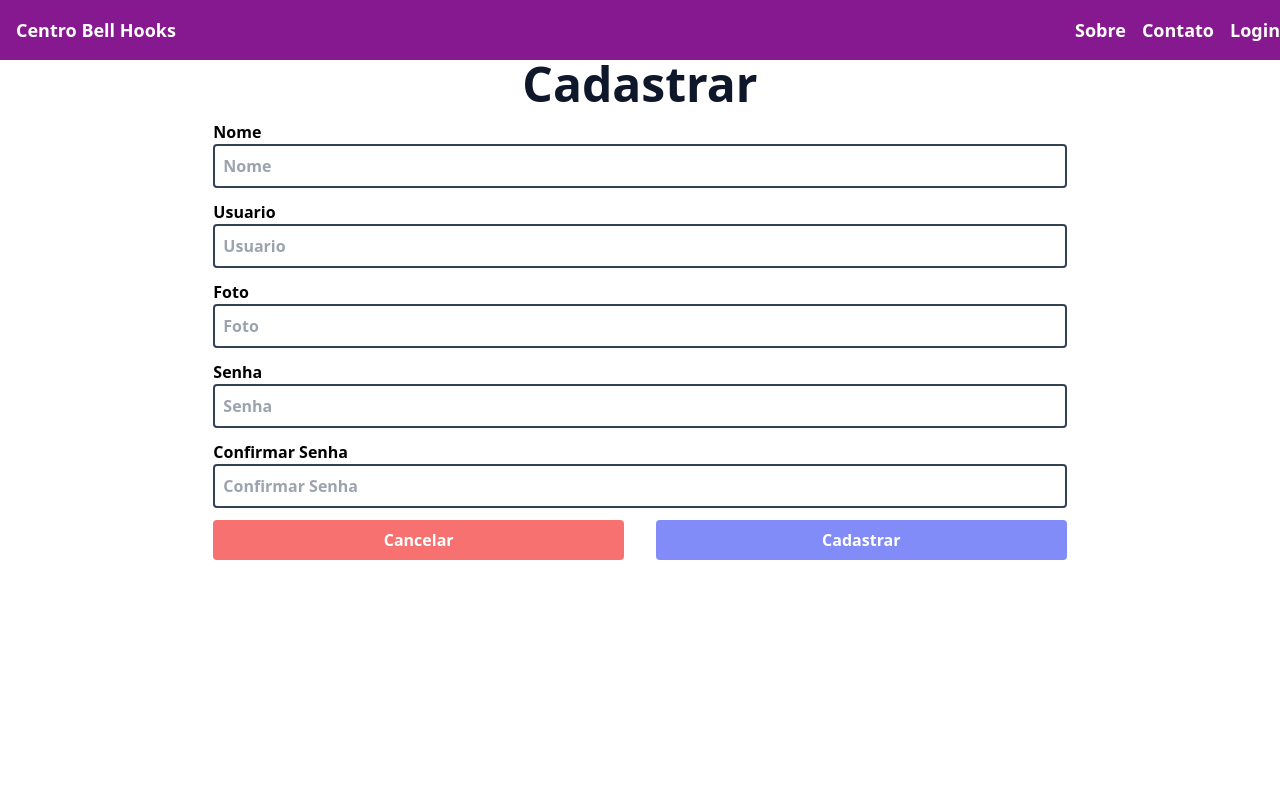
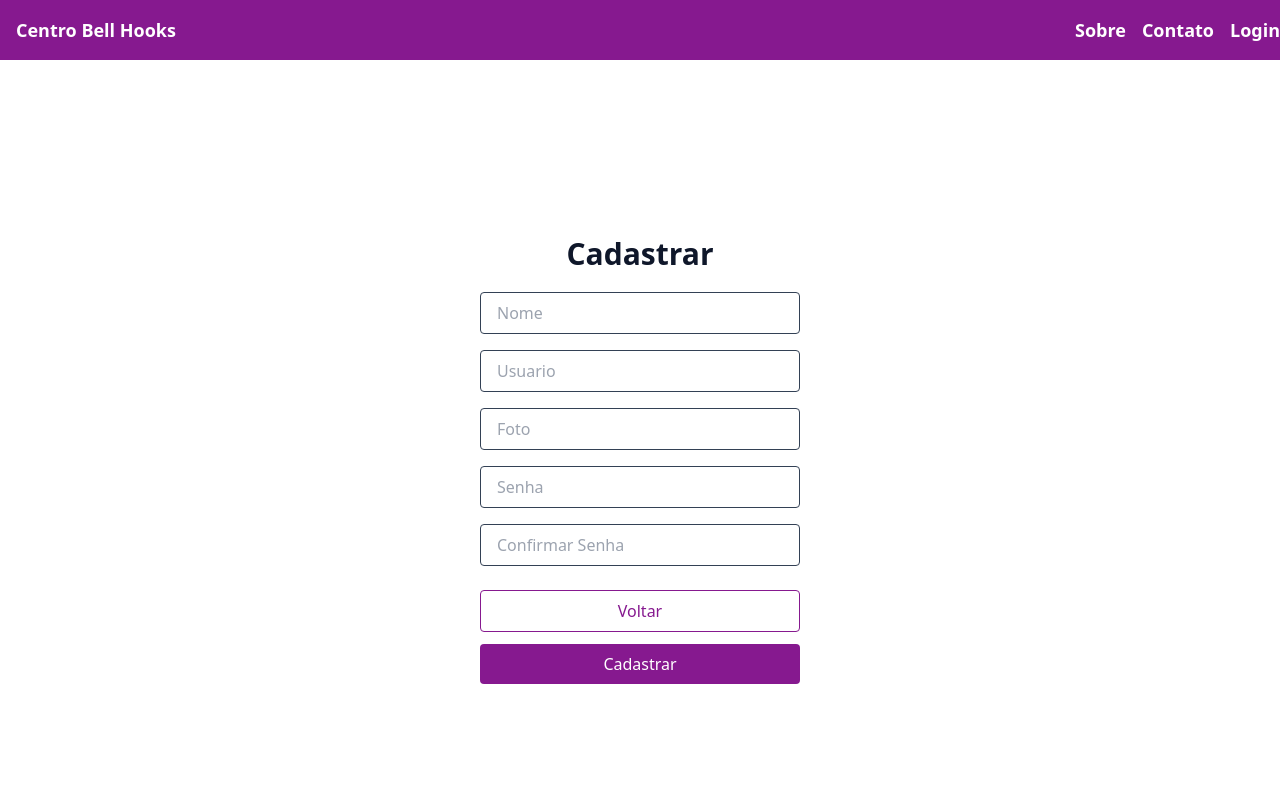
Before and after one commit to Centro-Bell-Hooks/frontend, a React (Vite) app: page /cadastro in a window 1280 px wide. Shown: the top 800 px of the page. Built offline with nearby package versions, Linux system fonts and the light colour scheme.

Commit message:
feat: adiciona estilizacao em cadastro

```diff
--- a/src/pages/cadastro/Cadastro.tsx
+++ b/src/pages/cadastro/Cadastro.tsx
@@ -5,9 +5,11 @@ import Usuario from '../../models/Usuario'
 import { auth } from '../../services'
 import { RotatingLines } from 'react-loader-spinner'
 import { routes } from '../../routes'
-import { Alert } from '../../components'
+import { Alert, Button, Input } from '../../components'
 
 const valoresInicias = { id: 0, nome: '', usuario: '', senha: '', foto: '' }
+
+// tarefa extra fazer o cadastro como step depois
 
 export function Cadastro() {
     const navigate = useNavigate()
@@ -26,11 +28,11 @@ export function Cadastro() {
         }
     }, [usuario, voltar])
 
-    function handleConfirmarSenha(e: ChangeEvent<HTMLInputElement>) {
+    function atualizarConfirmarSenha(e: ChangeEvent<HTMLInputElement>) {
         setConfirmaSenha(e.target.value)
     }
 
-    function atualizarEstado(e: ChangeEvent<HTMLInputElement>) {
+    function atualizarInput(e: ChangeEvent<HTMLInputElement>) {
         setUsuario({
             ...usuario,
             [e.target.name]: e.target.value,
@@ -59,78 +61,39 @@ export function Cadastro() {
     }
 
     return (
-        <div className="h-screen place-items-center font-bold">
+        <div className="h-screen flex justify-center items-center">
             {isLoading ? (
                 <RotatingLines strokeColor="white" strokeWidth="5" animationDuration="0.75" width="24" visible={true} />
             ) : (
-                <form className="flex justify-center items-center flex-col w-2/3 gap-3" onSubmit={cadastrarNovoUsuario}>
-                    <h2 className="text-slate-900 text-5xl">Cadastrar</h2>
-                    <div className="flex flex-col w-full">
-                        <label htmlFor="nome">Nome</label>
-                        <input
-                            type="text"
-                            name="nome"
-                            placeholder="Nome"
-                            className="border-2 border-slate-700 rounded p-2"
-                            value={usuario.nome}
-                            onChange={(e: ChangeEvent<HTMLInputElement>) => atualizarEstado(e)}
-                        />
-                    </div>
-                    <div className="flex flex-col w-full">
-                        <label htmlFor="usuario">Usuario</label>
-                        <input
-                            type="text"
-                            name="usuario"
-                            placeholder="Usuario"
-                            className="border-2 border-slate-700 rounded p-2"
-                            value={usuario.usuario}
-                            onChange={(e: ChangeEvent<HTMLInputElement>) => atualizarEstado(e)}
-                        />
-                    </div>
-                    <div className="flex flex-col w-full">
-                        <label htmlFor="foto">Foto</label>
-                        <input
-                            type="text"
-                            name="foto"
-                            placeholder="Foto"
-                            className="border-2 border-slate-700 rounded p-2"
-                            value={usuario.foto}
-                            onChange={(e: ChangeEvent<HTMLInputElement>) => atualizarEstado(e)}
-                        />
-                    </div>
-                    <div className="flex flex-col w-full">
-                        <label htmlFor="senha">Senha</label>
-                        <input
+                <form className="flex justify-center items-center flex-col w-1/4" onSubmit={cadastrarNovoUsuario}>
+                    <h2 className="text-slate-900 text-3xl mb-3 font-semibold">Cadastrar</h2>
+                    <div className="flex flex-col w-full mb-4">
+                        <Input name="nome" placeholder="Nome" value={usuario.nome} onChange={atualizarInput} />
+                        <Input name="usuario" placeholder="Usuario" value={usuario.usuario} onChange={atualizarInput} />
+                        <Input name="foto" placeholder="Foto" value={usuario.foto} onChange={atualizarInput} />
+                        <Input
                             type="password"
                             name="senha"
                             placeholder="Senha"
-                            className="border-2 border-slate-700 rounded p-2"
                             value={usuario.senha}
-                            onChange={(e: ChangeEvent<HTMLInputElement>) => atualizarEstado(e)}
+                            onChange={atualizarInput}
+                            autocomplete="current-password"
                         />
-                    </div>
-                    <div className="flex flex-col w-full">
-                        <label htmlFor="confirmarSenha">Confirmar Senha</label>
-                        <input
+                        <Input
                             type="password"
                             name="confirmarSenha"
                             placeholder="Confirmar Senha"
-                            className="border-2 border-slate-700 rounded p-2"
                             value={confirmaSenha}
-                            onChange={(e: ChangeEvent<HTMLInputElement>) => handleConfirmarSenha(e)}
+                            onChange={atualizarConfirmarSenha}
                         />
                     </div>
-                    <div className="flex justify-around w-full gap-8">
-                        <button className="rounded text-white bg-red-400 hover:bg-red-700 w-1/2 py-2" onClick={voltar}>
-                            Cancelar
-                        </button>
-                        <button
-                            className="rounded text-white bg-indigo-400 hover:bg-indigo-900 w-1/2 py-2"
-                            type="submit"
-                        >
-                            Cadastrar
-                        </button>
-                    </div>
+                    <Button fullWidth={true} background="sem_fundo" onClick={voltar} className="mb-3">
+                        Voltar
+                    </Button>
+
+                    <Button fullWidth={true} type="submit">
+                        Cadastrar
+                    </Button>
                 </form>
             )}
         </div>
```
